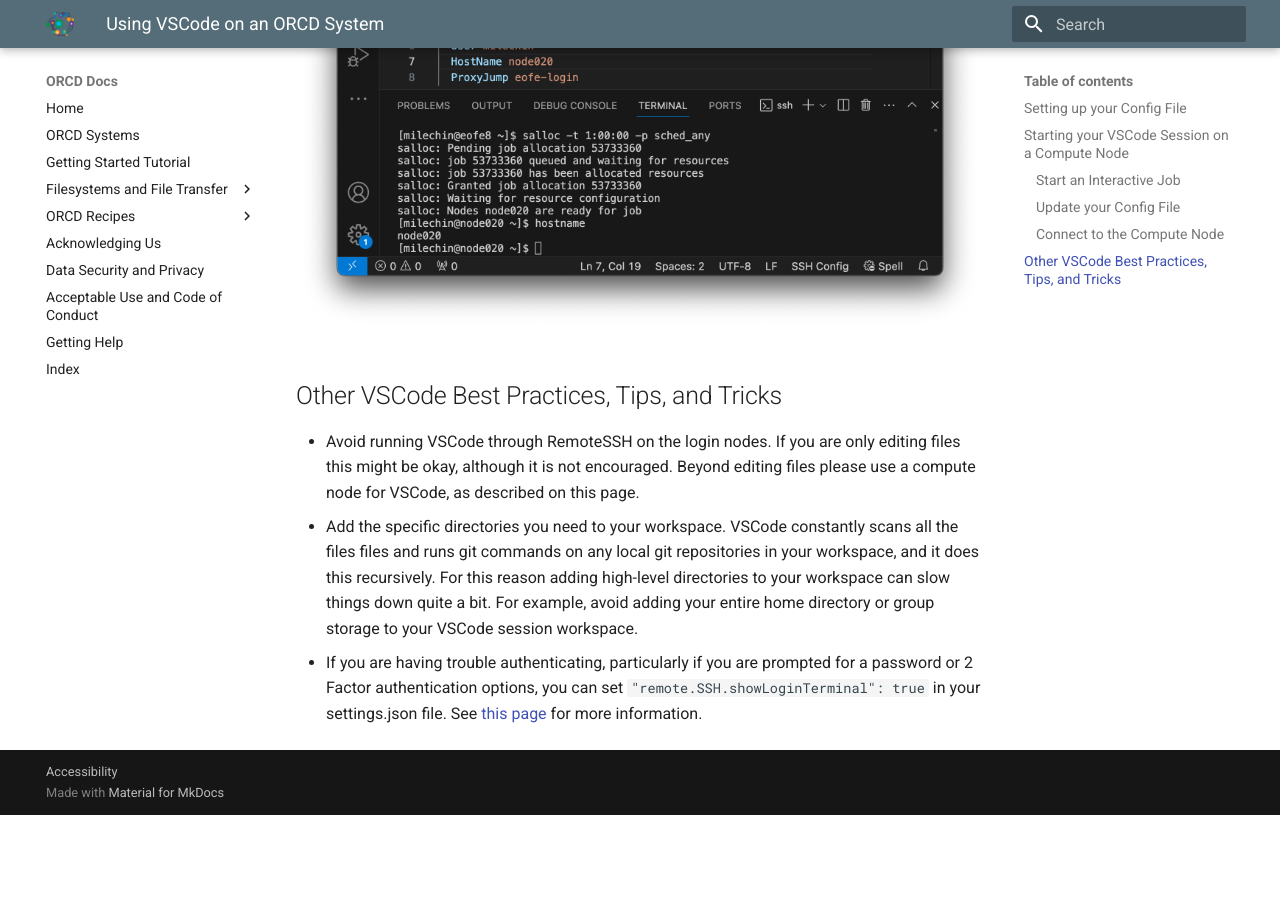
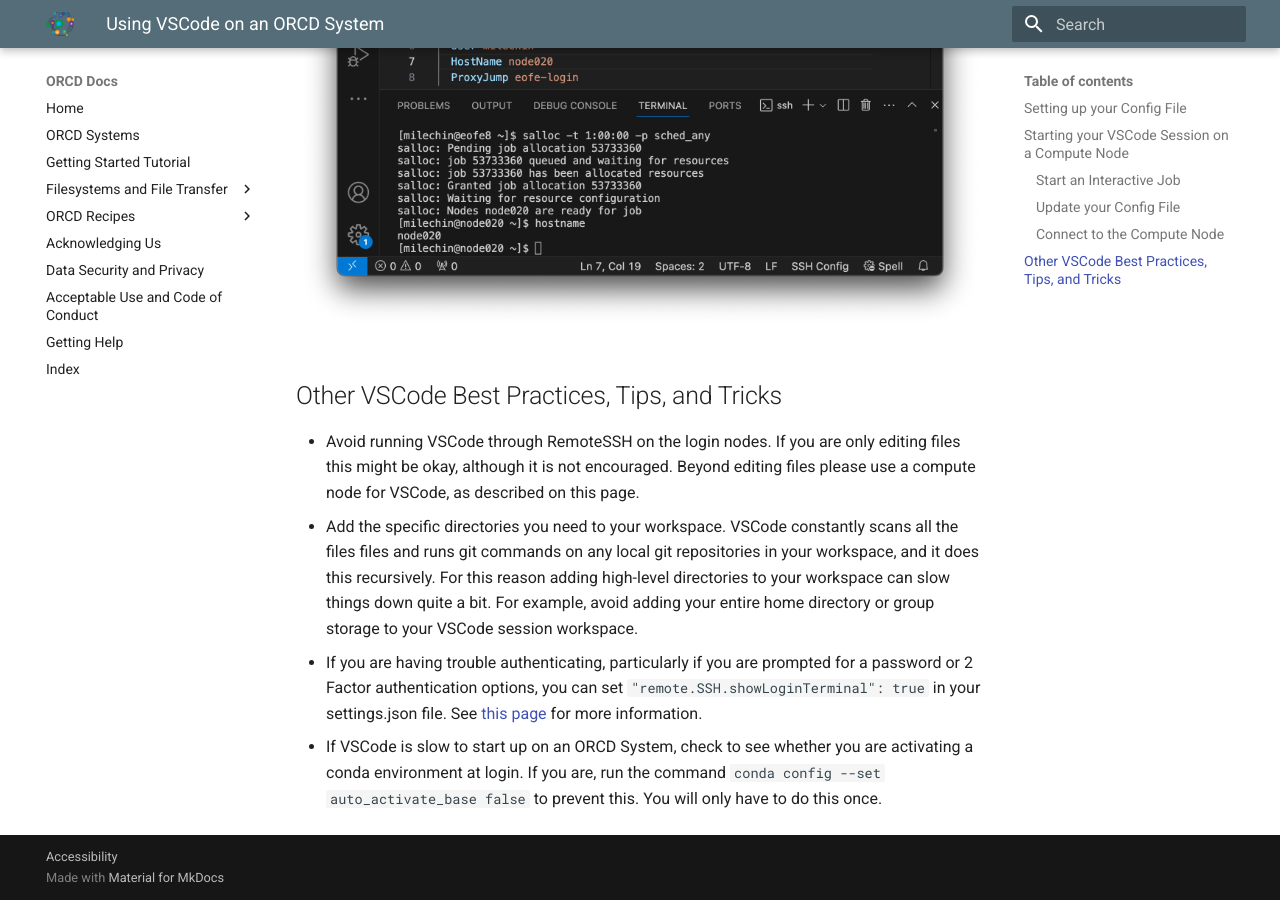
Before and after one commit to mit-orcd/orcd-docs-edit, an MkDocs documentation site: the page built from docs/recipes/vscode.md, in a window 1280 px wide and 900 px high, scrolled down 4858 px. Built offline with MkDocs 1.6.1 and Material for MkDocs 9.7.7, drawn with Linux system fonts in a browser that asks for light colours; before the commit the page ends 5673 px from its top, so only the background shows below that.

Commit message:
add conda env tip

```diff
--- a/docs/recipes/vscode.md
+++ b/docs/recipes/vscode.md
@@ -194,3 +194,8 @@
 - Avoid running VSCode through RemoteSSH on the login nodes. If you are only editing files this might be okay, although it is not encouraged. Beyond editing files please use a compute node for VSCode, as described on this page.
 - Add the specific directories you need to your workspace. VSCode constantly scans all the files files and runs git commands on any local git repositories in your workspace, and it does this recursively. For this reason adding high-level directories to your workspace can slow things down quite a bit. For example, avoid adding your entire home directory or group storage to your VSCode session workspace.
 - If you are having trouble authenticating, particularly if you are prompted for a password or 2 Factor authentication options, you can set `"remote.SSH.showLoginTerminal": true` in your settings.json file. See [this page](https://code.visualstudio.com/docs/remote/troubleshooting#_enabling-alternate-ssh-authentication-methods) for more information.
+- If VSCode is slow to start up on an ORCD System, check to see whether you are activating a conda environment at login. If you are, run the command `conda config --set auto_activate_base false` to prevent this. You will only have to do this once.
+
+<!--
+TODO: Add link to Conda best practices once it is written.
+-->
```
